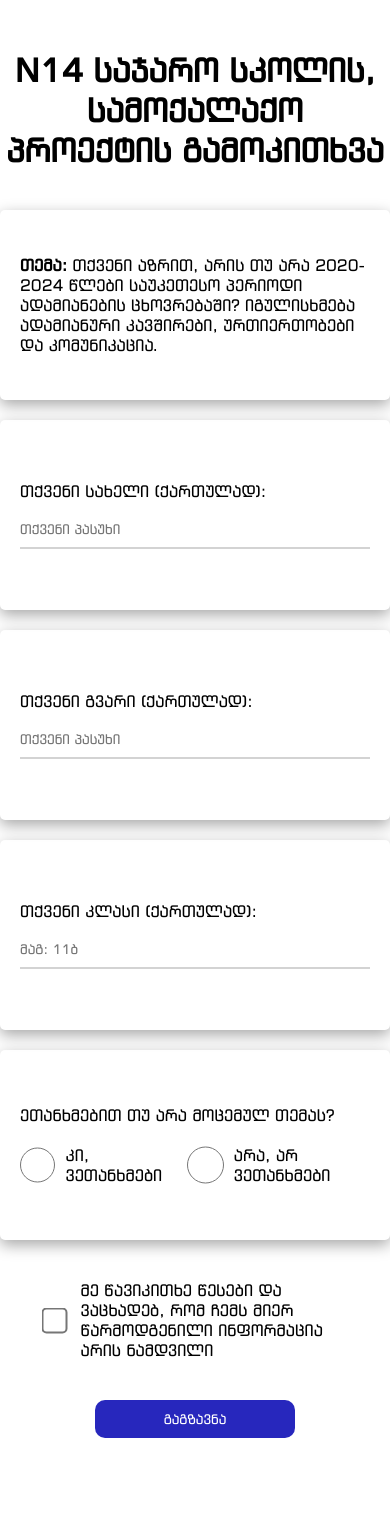
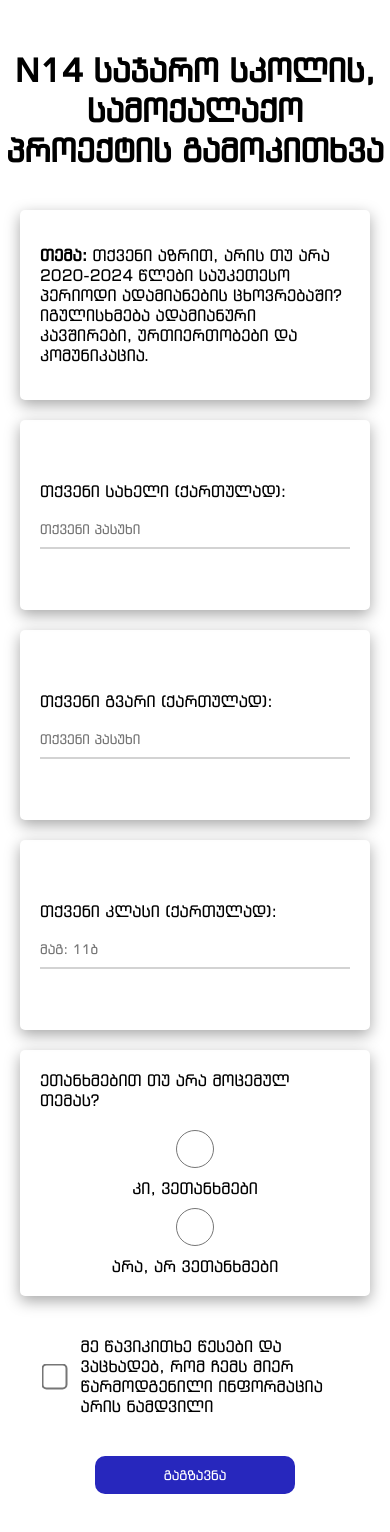
Before and after one commit to GiorgiGochitidze/CivicProject, a React (Vite) app: page / in a window 390 px wide. Shown: the top 1532 px of the page. Before the commit the page ends 1488 px from the top, so only its background shows below. Built offline with nearby package versions, Linux system fonts and the light colour scheme.

Commit message:
added responsive

```diff
--- a/src/CSS/Form.css
+++ b/src/CSS/Form.css
@@ -61,3 +61,20 @@ label input:focus {
     align-items: center;
     gap: 10px;
 }
+
+@media screen and (max-width: 620px) {
+    .form-container{
+        width: 100%;
+        margin-inline: 20px;
+    }
+}
+
+@media screen and (max-width: 430px) {
+    .checkboxes{
+        flex-direction: column;
+    }
+
+    .checkbox-container{
+        flex-direction: column;
+    }
+}
--- a/src/CSS/Home.css
+++ b/src/CSS/Home.css
@@ -35,3 +35,14 @@ main{
 .privacy-accept input[type="checkbox"] {
     transform: scale(2); /* Adjust scale factor */
 }
+
+@media screen and (max-width: 370px) {
+    .privacy-accept{
+        flex-direction: column-reverse;
+    }
+
+    .privacy-accept{
+        width: 100%;
+        margin-inline: 20px;
+    }
+}
--- a/src/Components/Form.jsx
+++ b/src/Components/Form.jsx
@@ -76,7 +76,7 @@ const Form = ({
             />
             <label htmlFor="agree">კი, ვეთანხმები</label>
           </div>
-          <div className="checkbox-container">
+          <div className="checkbox-container checkbox-container2">
             <input
               type="radio"
               name="AgreeOrDisagree"
--- a/src/index.css
+++ b/src/index.css
@@ -6,13 +6,13 @@
 
 @font-face {
   font-family: 'mxedruli';
-  src: url('./CSS/fonts/bpg_algeti.otf') format('openType');
+  src: url('./CSS/Fonts/bpg_algeti.otf') format('openType');
 }
 
 
 @font-face {
   font-family: "Georgian";
-  src: url("./CSS/fonts/bpg_extrasquare_mtavruli_2009.ttf")
+  src: url("./CSS/Fonts/bpg_extrasquare_mtavruli_2009.ttf")
     format("truetype");
   font-weight: normal;
   font-style: normal;
```
